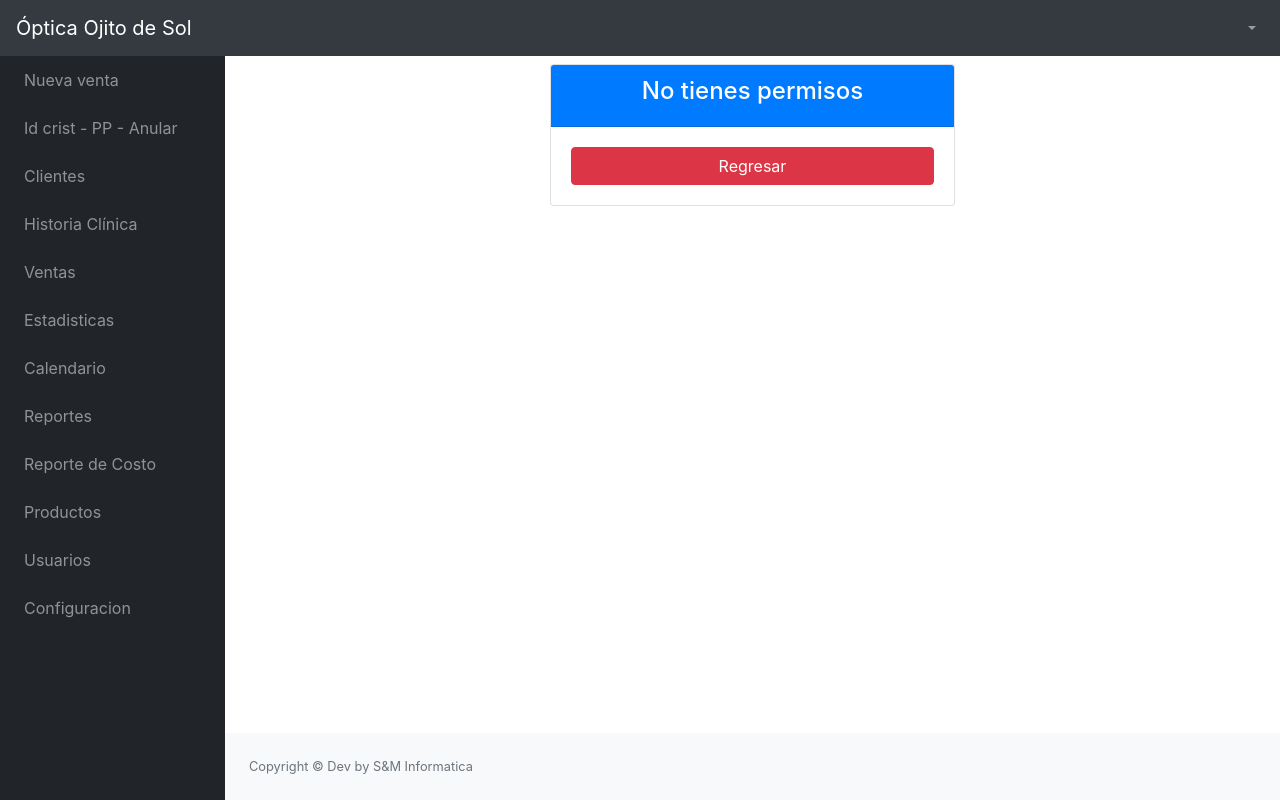
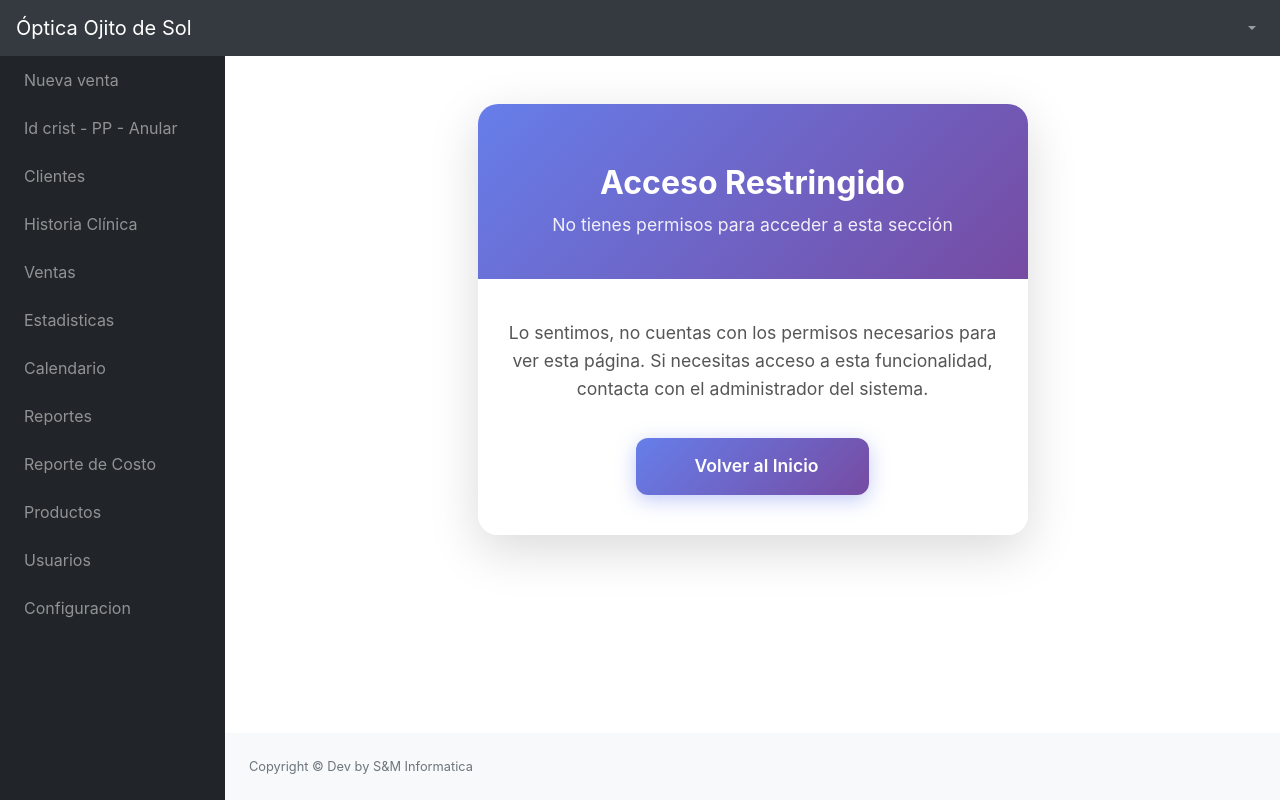
Before and after one commit to phenrril/2025-optics, a PHP site: page /src/permisos.php in a window 1280 px wide. Run offline with PHP 8.4, Linux system fonts and the light colour scheme; some libraries are stand-ins or nearby versions.

Commit message:
permisos

```diff
--- /dev/null
+++ b/migrations/add_historia_clinica_reporte_costo_permissions.sql
@@ -0,0 +1,4 @@
+-- Agregar permisos para historia clinica y reporte de costo
+INSERT INTO `permisos` (`id`, `nombre`) VALUES
+(11, 'historia_clinica'),
+(12, 'reporte_costo');
--- a/src/permisos.php
+++ b/src/permisos.php
@@ -1,14 +1,130 @@
 <?php include "includes/header.php"; ?>
-<div class="row">
-    <div class="col-md-5 mx-auto">
-        <div class="card">
-            <div class="card-header text-center bg-primary">
-                <h4 class="text-white">No tienes permisos</h4>
-            </div>
-            <div class="card-body">
-                <a href="index.php" class="btn btn-danger btn-block">Regresar</a>
-            </div>
+
+<style>
+.access-denied-container {
+    min-height: 60vh;
+    display: flex;
+    align-items: center;
+    justify-content: center;
+    padding: 40px 20px;
+}
+
+.access-denied-card {
+    border: none;
+    border-radius: 20px;
+    box-shadow: 0 15px 50px rgba(0, 0, 0, 0.15);
+    overflow: hidden;
+    max-width: 550px;
+    margin: 0 auto;
+    animation: slideIn 0.6s ease-out;
+}
+
+@keyframes slideIn {
+    from {
+        opacity: 0;
+        transform: translateY(-30px);
+    }
+    to {
+        opacity: 1;
+        transform: translateY(0);
+    }
+}
+
+.card-header-beautiful {
+    background: linear-gradient(135deg, #667eea 0%, #764ba2 100%);
+    color: white;
+    text-align: center;
+    padding: 40px 30px;
+    border: none;
+}
+
+.card-header-beautiful i {
+    font-size: 80px;
+    margin-bottom: 20px;
+    display: block;
+    animation: pulse 2s infinite;
+}
+
+@keyframes pulse {
+    0%, 100% {
+        transform: scale(1);
+    }
+    50% {
+        transform: scale(1.1);
+    }
+}
+
+.card-header-beautiful h2 {
+    font-size: 2rem;
+    font-weight: 700;
+    margin: 0 0 10px 0;
+}
+
+.card-header-beautiful p {
+    font-size: 1.1rem;
+    opacity: 0.9;
+    margin: 0;
+}
+
+.card-body-beautiful {
+    padding: 40px 30px;
+    background: white;
+    text-align: center;
+}
+
+.message-text {
+    font-size: 1.1rem;
+    color: #555;
+    margin-bottom: 35px;
+    line-height: 1.6;
+}
+
+.btn-return-beautiful {
+    background: linear-gradient(135deg, #667eea 0%, #764ba2 100%);
+    border: none;
+    border-radius: 12px;
+    padding: 15px 50px;
+    font-size: 1.1rem;
+    font-weight: 600;
+    color: white;
+    text-decoration: none;
+    display: inline-block;
+    transition: all 0.3s;
+    box-shadow: 0 5px 20px rgba(102, 126, 234, 0.4);
+}
+
+.btn-return-beautiful:hover {
+    transform: translateY(-3px);
+    box-shadow: 0 8px 30px rgba(102, 126, 234, 0.6);
+    color: white;
+    text-decoration: none;
+}
+
+.decorative-icon {
+    font-size: 60px;
+    opacity: 0.1;
+    margin-bottom: 20px;
+}
+</style>
+
+<div class="access-denied-container">
+    <div class="card access-denied-card">
+        <div class="card-header-beautiful">
+            <i class="fas fa-shield-alt"></i>
+            <h2>Acceso Restringido</h2>
+            <p>No tienes permisos para acceder a esta sección</p>
+        </div>
+        <div class="card-body-beautiful">
+            <i class="fas fa-lock decorative-icon text-primary"></i>
+            <p class="message-text">
+                Lo sentimos, no cuentas con los permisos necesarios para ver esta página.
+                Si necesitas acceso a esta funcionalidad, contacta con el administrador del sistema.
+            </p>
+            <a href="index.php" class="btn-return-beautiful">
+                <i class="fas fa-arrow-left mr-2"></i> Volver al Inicio
+            </a>
         </div>
     </div>
 </div>
+
 <?php include "includes/footer.php"; ?>
--- a/src/reporte_costo.php
+++ b/src/reporte_costo.php
@@ -9,7 +9,7 @@ if (!isset($_SESSION['idUser']) || empty($_SESSION['idUser'])) {
 }
 
 $id_user = intval($_SESSION['idUser']);
-$permiso = "reportes";
+$permiso = "reporte_costo";
 $permiso_escaped = mysqli_real_escape_string($conexion, $permiso);
 
 $sql = mysqli_query($conexion, "SELECT p.*, d.* FROM permisos p INNER JOIN detalle_permisos d ON p.id = d.id_permiso WHERE d.id_usuario = $id_user AND p.nombre = '$permiso_escaped'");
```
Also changed, not shown: src/agregar_historia.php (+8 -0 lines), src/editar_historia.php (+8 -0 lines), src/eliminar_historia.php (+9 -0 lines), src/rol.php (+27 -18 lines), src/ver_historia.php (+9 -0 lines).
